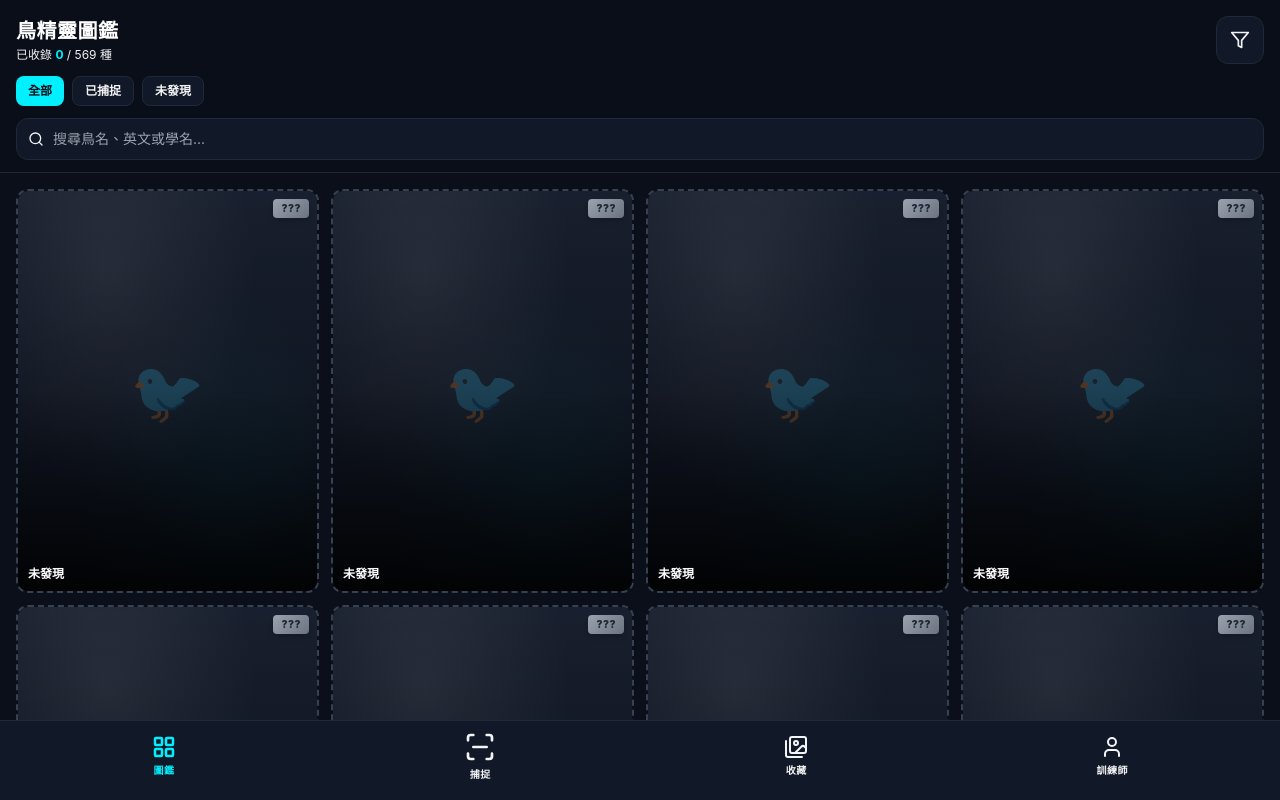
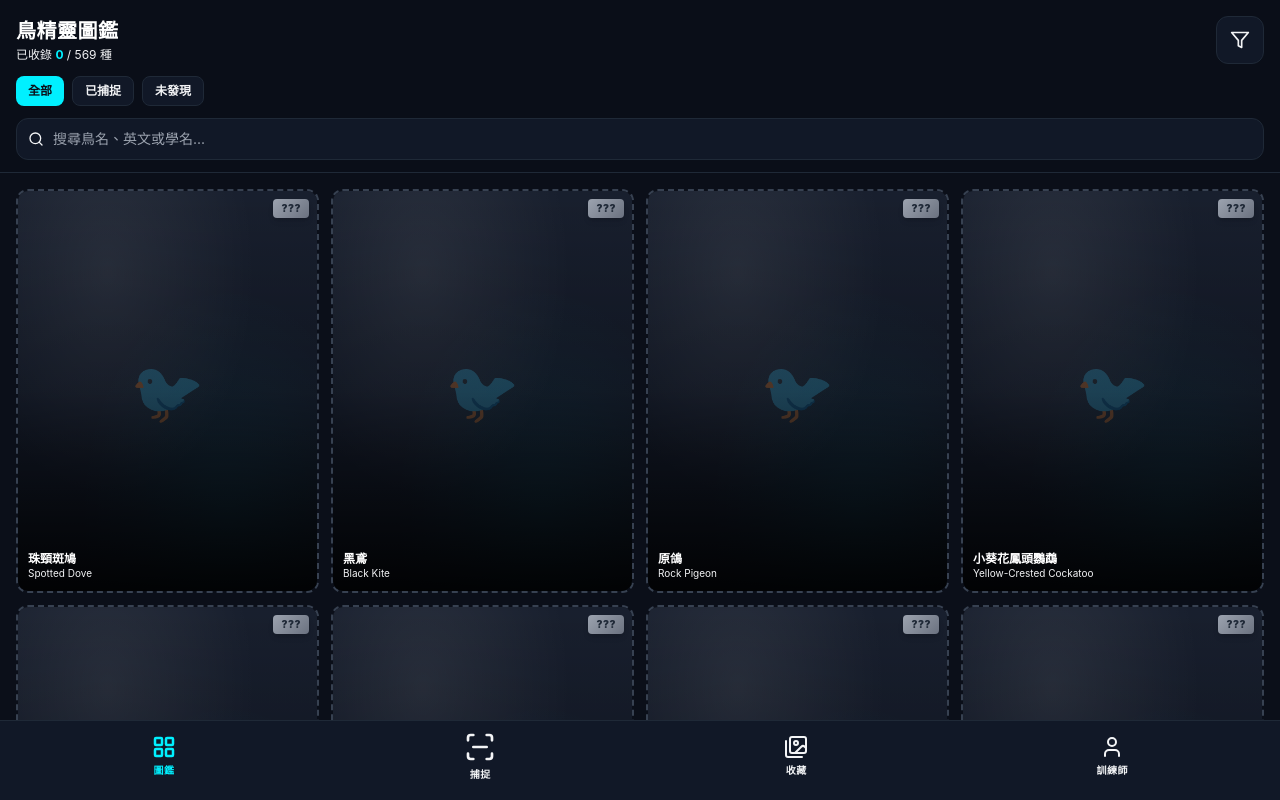
Before and after one commit to playerkousas-rgb/skw-birdex2, a React (Vite) app: page / in a window 1280 px wide. Built offline with nearby package versions, Linux system fonts and the light colour scheme.

Commit message:
Add files via upload

```diff
--- a/src/components/BirdCard.tsx
+++ b/src/components/BirdCard.tsx
@@ -64,11 +64,9 @@ export function BirdCard({ bird, capture, compact, onClick }: BirdCardProps) {
         </div>
         <div className="absolute bottom-0 left-0 right-0 p-2.5">
           <div className="text-xs font-bold text-white truncate leading-tight">
-            {isUncaptured ? '未發現' : bird.name}
+            {isUncaptured ? bird.name : bird.name}
           </div>
-          {!isUncaptured && (
-            <div className="text-[10px] text-dex-muted truncate">{bird.nameEn}</div>
-          )}
+          <div className="text-[10px] text-dex-muted truncate">{bird.nameEn}</div>
         </div>
         {['SSR','UR','LR'].includes(rarity) && !isUncaptured && (
           <div className="absolute inset-0 foil-shimmer rounded-xl" />
@@ -114,7 +112,7 @@ export function BirdCard({ bird, capture, compact, onClick }: BirdCardProps) {
         <div className="flex-1 min-w-0">
           <div className="text-xs text-dex-muted font-mono tracking-wider">{bird.scientificName}</div>
           <div className={`text-lg font-black leading-tight truncate ${isUncaptured ? 'text-dex-muted' : 'text-white'}`}>
-            {isUncaptured ? '？？？' : bird.name}
+            {bird.name}
           </div>
           <div className="text-[10px] text-dex-muted truncate">{isUncaptured ? '???' : bird.nameEn}</div>
         </div>
```
